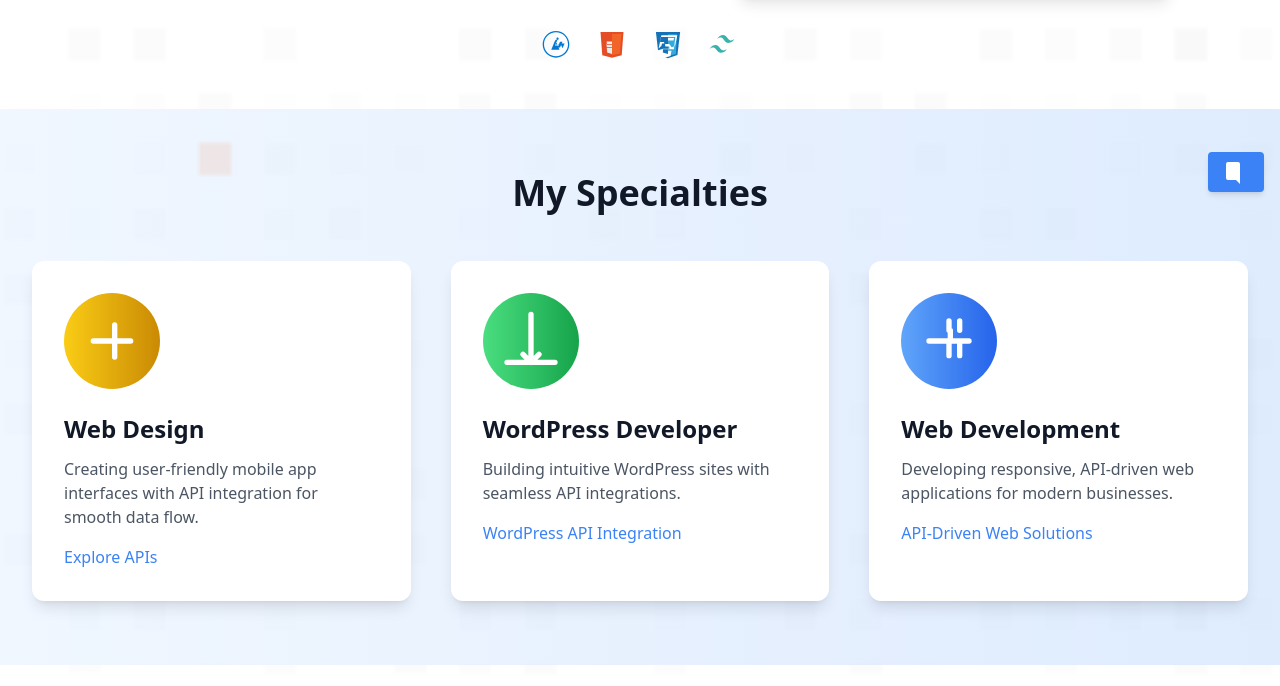
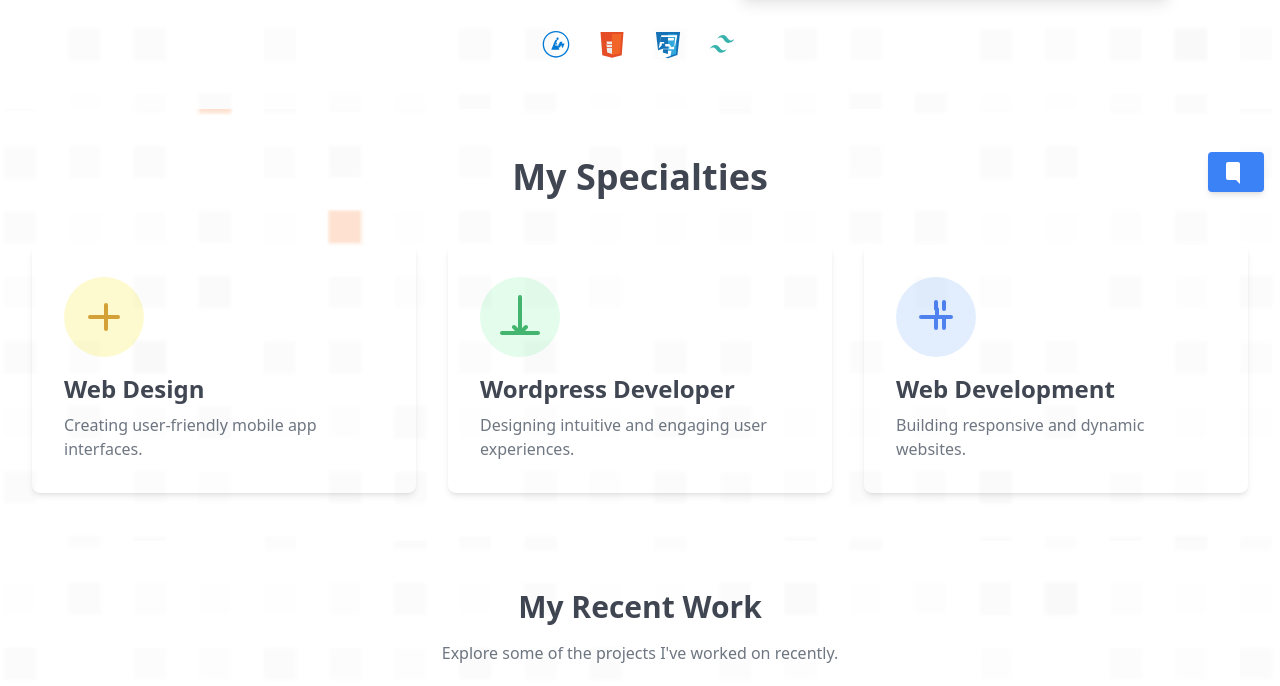
Before and after one commit to dev-nayanray/dev-nayanray.github.io, a website: page index.html in a window 1280 px wide. Shown: the part 544-1230 px from the top of the page. Drawn offline with nearby package versions, Linux system fonts and the light colour scheme.

Commit message:
Update sepciliets section1

```diff
--- a/index.html
+++ b/index.html
@@ -208,53 +208,47 @@
             </div>
         </div>
     </section>
-    <section class="relative bg-gradient-to-r from-blue-50 to-blue-100 dark:from-gray-900 dark:to-gray-800 py-16 overflow-hidden">
+   <section class="relative bg-white dark:bg-gray-900 py-12 overflow-hidden">
         <!-- Background SVG Border -->
         <div class="absolute inset-0">
-        <img class="w-full h-full object-cover opacity-10" src="assets/pattern-randomized-square-grid-bg.png" alt="Background Border">
+            <img class="w-full h-full object-cover opacity-20 dark:opacity-10" src="assets/pattern-randomized-square-grid-bg.png" alt="Background Border">
         </div>
-    <div class="max-w-7xl mx-auto px-4 sm:px-6 lg:px-8 relative z-10">
-        <h2 class="text-4xl font-extrabold text-center text-gray-900 dark:text-white mb-12">My Specialties</h2>
-        <div class="grid grid-cols-1 md:grid-cols-3 gap-10">
-            <!-- Web Design -->
-            <div class="bg-white dark:bg-gray-800 p-8 rounded-xl shadow-lg hover:shadow-2xl transition-shadow duration-300 transform hover:-translate-y-2">
-                <div class="flex items-center justify-center h-24 w-24 mb-6 bg-gradient-to-r from-yellow-400 to-yellow-600 text-white rounded-full">
-                    <svg class="w-16 h-16" fill="none" stroke="currentColor" viewBox="0 0 24 24" xmlns="http://www.w3.org/2000/svg">
+        <div class="max-w-7xl mx-auto px-4 sm:px-6 lg:px-8">
+            <h2 class="text-4xl font-bold text-center text-gray-900 dark:text-white mb-12">My Specialties</h2>
+            <div class="grid grid-cols-1 md:grid-cols-3 gap-8">
+                <div class="bg-white dark:bg-gray-800 p-8 rounded-lg shadow-md hover:shadow-xl transition-shadow duration-300">
+                    <div class="flex items-center justify-center h-20 w-20 mb-4 bg-yellow-100 dark:bg-yellow-600 text-yellow-600 dark:text-yellow-100 rounded-full">
+                        <!-- Icon placeholder -->
+                        <svg class="w-12 h-12" fill="none" stroke="currentColor" viewBox="0 0 24 24" xmlns="http://www.w3.org/2000/svg">
                             <path stroke-linecap="round" stroke-linejoin="round" stroke-width="2" d="M15 12H9m4 0V6m0 6v6m0-6h6m-6 0H5"></path>
                         </svg>
                     </div>
-                <h3 class="text-2xl font-semibold text-gray-900 dark:text-white mb-3">Web Design</h3>
-                <p class="text-gray-600 dark:text-gray-400 mb-4">Creating user-friendly mobile app interfaces with API integration for smooth data flow.</p>
-                <a href="#" class="text-blue-500 dark:text-blue-400 hover:underline">Explore APIs</a>
+                    <h3 class="text-2xl font-semibold text-gray-900 dark:text-white mb-2">Web Design</h3>
+                    <p class="text-gray-600 dark:text-gray-400">Creating user-friendly mobile app interfaces.</p>
                 </div>
-
-            <!-- WordPress Developer -->
-            <div class="bg-white dark:bg-gray-800 p-8 rounded-xl shadow-lg hover:shadow-2xl transition-shadow duration-300 transform hover:-translate-y-2">
-                <div class="flex items-center justify-center h-24 w-24 mb-6 bg-gradient-to-r from-green-400 to-green-600 text-white rounded-full">
-                    <svg class="w-16 h-16" fill="none" stroke="currentColor" viewBox="0 0 24 24" xmlns="http://www.w3.org/2000/svg">
+                <div class="bg-white dark:bg-gray-800 p-8 rounded-lg shadow-md hover:shadow-xl transition-shadow duration-300">
+                    <div class="flex items-center justify-center h-20 w-20 mb-4 bg-green-100 dark:bg-green-600 text-green-600 dark:text-green-100 rounded-full">
+                        <!-- Icon placeholder -->
+                        <svg class="w-12 h-12" fill="none" stroke="currentColor" viewBox="0 0 24 24" xmlns="http://www.w3.org/2000/svg">
                             <path stroke-linecap="round" stroke-linejoin="round" stroke-width="2" d="M12 20h9m-9 0H3m9-18v18m0 0l-3-3m3 3l3-3"></path>
                         </svg>
                     </div>
-                <h3 class="text-2xl font-semibold text-gray-900 dark:text-white mb-3">WordPress Developer</h3>
-                <p class="text-gray-600 dark:text-gray-400 mb-4">Building intuitive WordPress sites with seamless API integrations.</p>
-                <a href="#" class="text-blue-500 dark:text-blue-400 hover:underline">WordPress API Integration</a>
+                    <h3 class="text-2xl font-semibold text-gray-900 dark:text-white mb-2">Wordpress Developer</h3>
+                    <p class="text-gray-600 dark:text-gray-400">Designing intuitive and engaging user experiences.</p>
                 </div>
-
-            <!-- Web Development -->
-            <div class="bg-white dark:bg-gray-800 p-8 rounded-xl shadow-lg hover:shadow-2xl transition-shadow duration-300 transform hover:-translate-y-2">
-                <div class="flex items-center justify-center h-24 w-24 mb-6 bg-gradient-to-r from-blue-400 to-blue-600 text-white rounded-full">
-                    <svg class="w-16 h-16" fill="none" stroke="currentColor" viewBox="0 0 24 24" xmlns="http://www.w3.org/2000/svg">
+                <div class="bg-white dark:bg-gray-800 p-8 rounded-lg shadow-md hover:shadow-xl transition-shadow duration-300">
+                    <div class="flex items-center justify-center h-20 w-20 mb-4 bg-blue-100 dark:bg-blue-600 text-blue-600 dark:text-blue-100 rounded-full">
+                        <!-- Icon placeholder -->
+                        <svg class="w-12 h-12" fill="none" stroke="currentColor" viewBox="0 0 24 24" xmlns="http://www.w3.org/2000/svg">
                             <path stroke-linecap="round" stroke-linejoin="round" stroke-width="2" d="M12 4.5V8m0 4v5.5m0-5.5H8.5m3.5 0H16m-3.5 0V8m0 4H8.5M16 12h-3.5M4.5 12h7M16 4.5V8m0 4v5.5m0-5.5h3.5M8.5 12H5m7-7.5V8m0 4v5.5M4.5 12h7"></path>
                         </svg>
                     </div>
-                <h3 class="text-2xl font-semibold text-gray-900 dark:text-white mb-3">Web Development</h3>
-                <p class="text-gray-600 dark:text-gray-400 mb-4">Developing responsive, API-driven web applications for modern businesses.</p>
-                <a href="#" class="text-blue-500 dark:text-blue-400 hover:underline">API-Driven Web Solutions</a>
+                    <h3 class="text-2xl font-semibold text-gray-900 dark:text-white mb-2">Web Development</h3>
+                    <p class="text-gray-600 dark:text-gray-400">Building responsive and dynamic websites.</p>
                 </div>
             </div>
         </div>
     </section>
-
 
 <section class="relative bg-white dark:bg-gray-900 py-12 overflow-hidden">
     <!-- Background SVG Border -->
```
Lines whose indentation alone changed are shown as unchanged.
